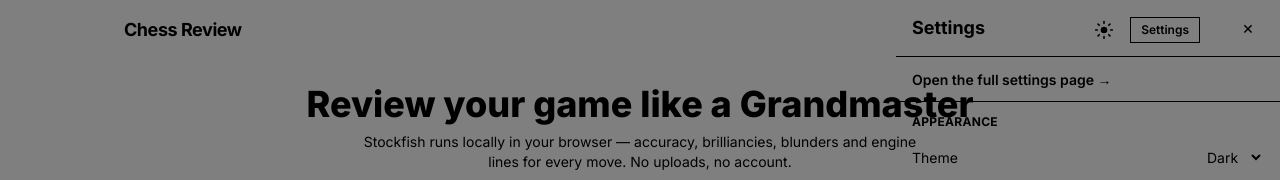
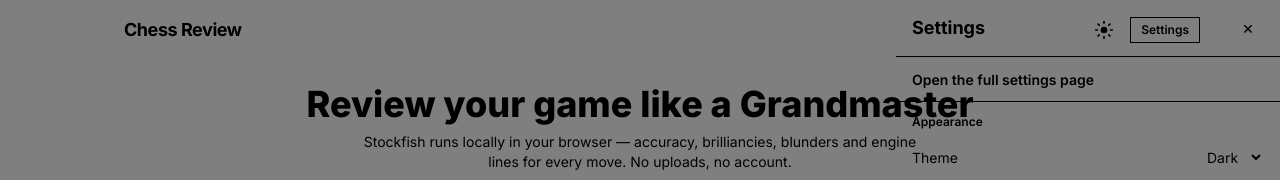
Before and after one commit to Ravnoor-Singh/Chessreview, a Next.js app: page / in a window 1280 px wide. Both pictures are taken after a click on the button "Settings". Shown: the top 180 px of the page. Built offline with nearby package versions, Linux system fonts and the light colour scheme.

Commit message:
Hallmark design pass: sentence-case labels, un-joined meta strings, overflow guard, link/icon cleanup

```diff
--- a/src/components/ui/SettingsDrawer.tsx
+++ b/src/components/ui/SettingsDrawer.tsx
@@ -252,13 +252,13 @@ export default function SettingsDrawer({
                 onClick={onClose}
                 className="text-sm font-semibold text-accent hover:underline"
               >
-                {t('settings.fullSettingsPage')} →
+                {t('settings.fullSettingsPage')}
               </Link>
             </div>
 
             <div className="flex-1 divide-y divide-line overflow-y-auto px-4">
               <section className="py-3" aria-label={t('settings.appearance')}>
-                <h3 className="mb-1 text-xs font-bold uppercase tracking-wide text-muted">
+                <h3 className="mb-1 text-xs font-semibold text-muted">
                   {t('settings.appearance')}
                 </h3>
                 <Row label={t('settings.theme')}>
@@ -459,7 +459,7 @@ export default function SettingsDrawer({
               </section>
 
               <section className="py-3" aria-label={t('settings.engineSection')}>
-                <h3 className="mb-1 text-xs font-bold uppercase tracking-wide text-muted">
+                <h3 className="mb-1 text-xs font-semibold text-muted">
                   {t('settings.engineSection')}
                 </h3>
                 <Row label={t('settings.analysisDepth')}>
@@ -606,14 +606,14 @@ export default function SettingsDrawer({
               </section>
 
               <section className="py-3" aria-label={t('settings.storageSection')}>
-                <h3 className="mb-1 text-xs font-bold uppercase tracking-wide text-muted">
+                <h3 className="mb-1 text-xs font-semibold text-muted">
                   {t('settings.storageSection')}
                 </h3>
                 <StorageSection />
               </section>
 
               <section className="py-3" aria-label={t('settings.appSection')}>
-                <h3 className="mb-1 text-xs font-bold uppercase tracking-wide text-muted">
+                <h3 className="mb-1 text-xs font-semibold text-muted">
                   {t('settings.appSection')}
                 </h3>
                 <InstallAppButton />
```
